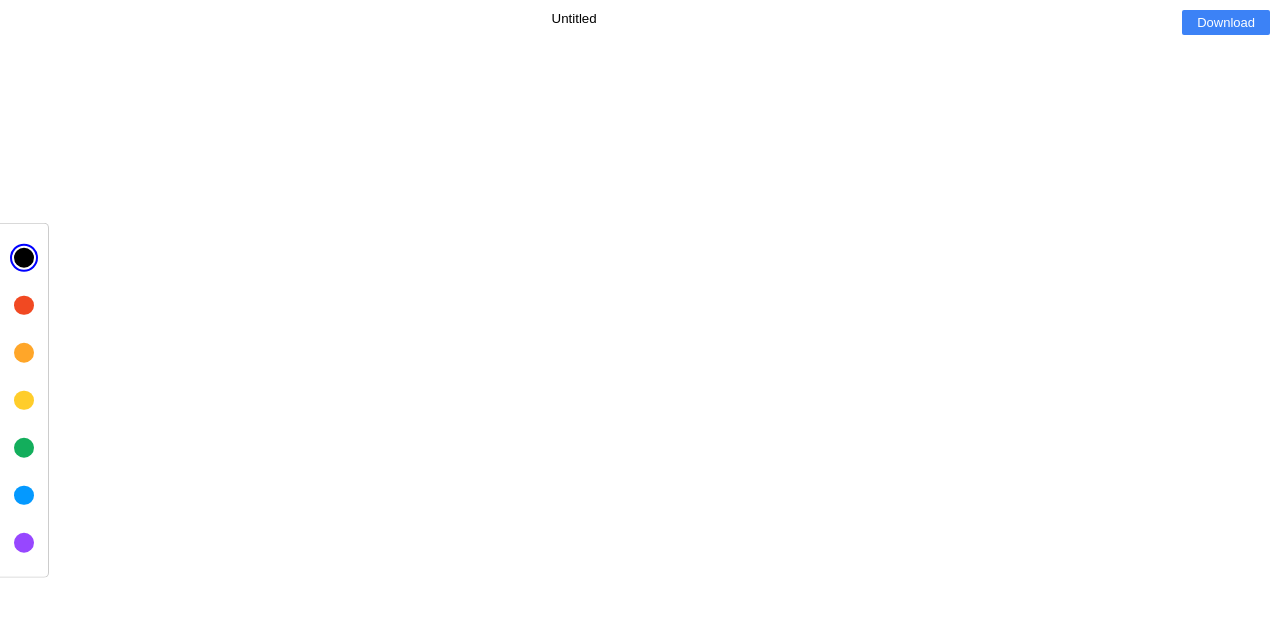
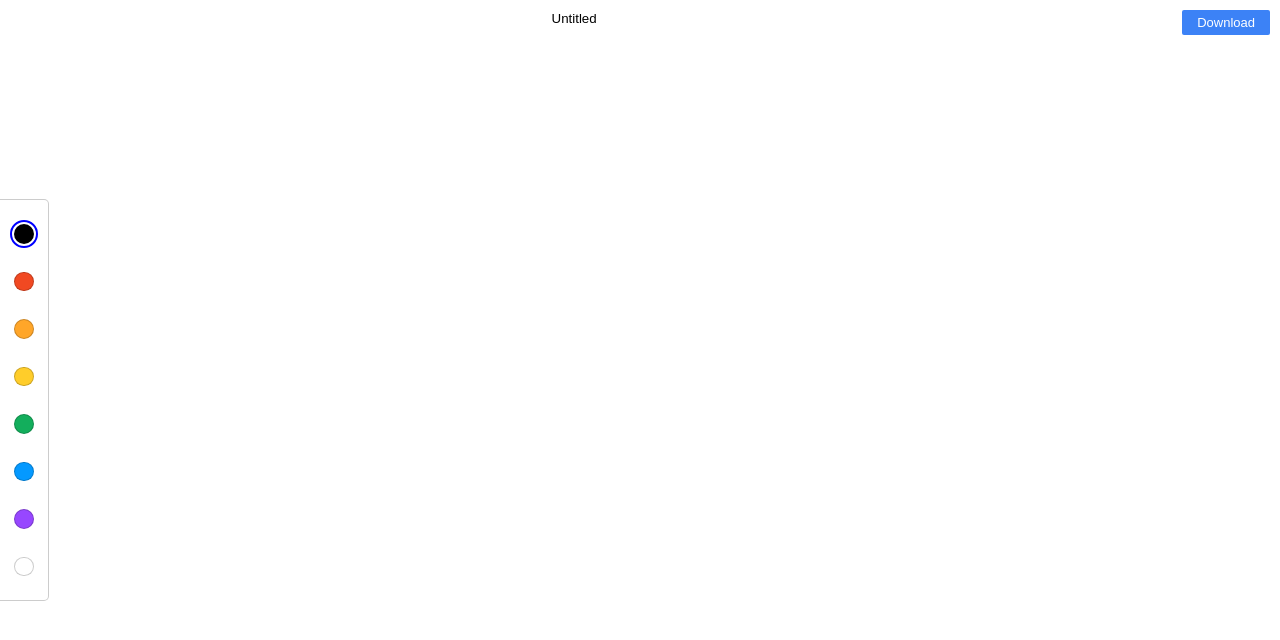
Before and after one commit to ranasun/guhit, a React (Vite) app: page / in a window 1280 px wide. Shown: the top 640 px of the page. Built offline with nearby package versions, Linux system fonts and the light colour scheme.

Commit message:
Add color white

```diff
--- a/src/App.tsx
+++ b/src/App.tsx
@@ -14,6 +14,7 @@ const colors = [
 	'#13ae5c',
 	'#0499ff',
 	'#9747ff',
+	'#ffffff',
 ];
 
 const App = () => {
--- a/src/components/Color.css
+++ b/src/components/Color.css
@@ -15,4 +15,6 @@
 	width: 100%;
 	height: 100%;
 	border-radius: 100%;
+	border: 1px solid rgba(0, 0, 0, 0.2);
+	box-sizing: border-box;
 }
```
